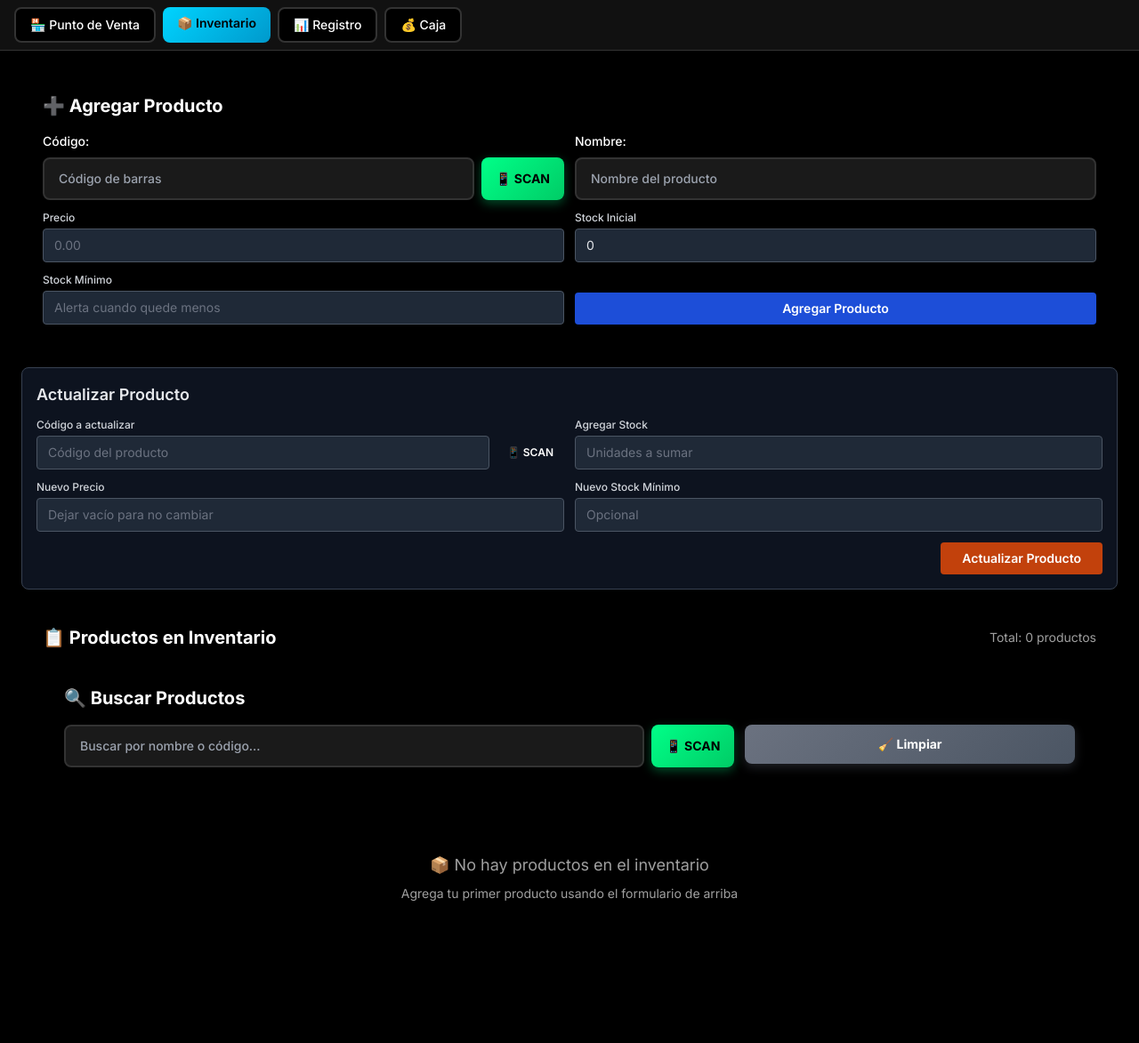
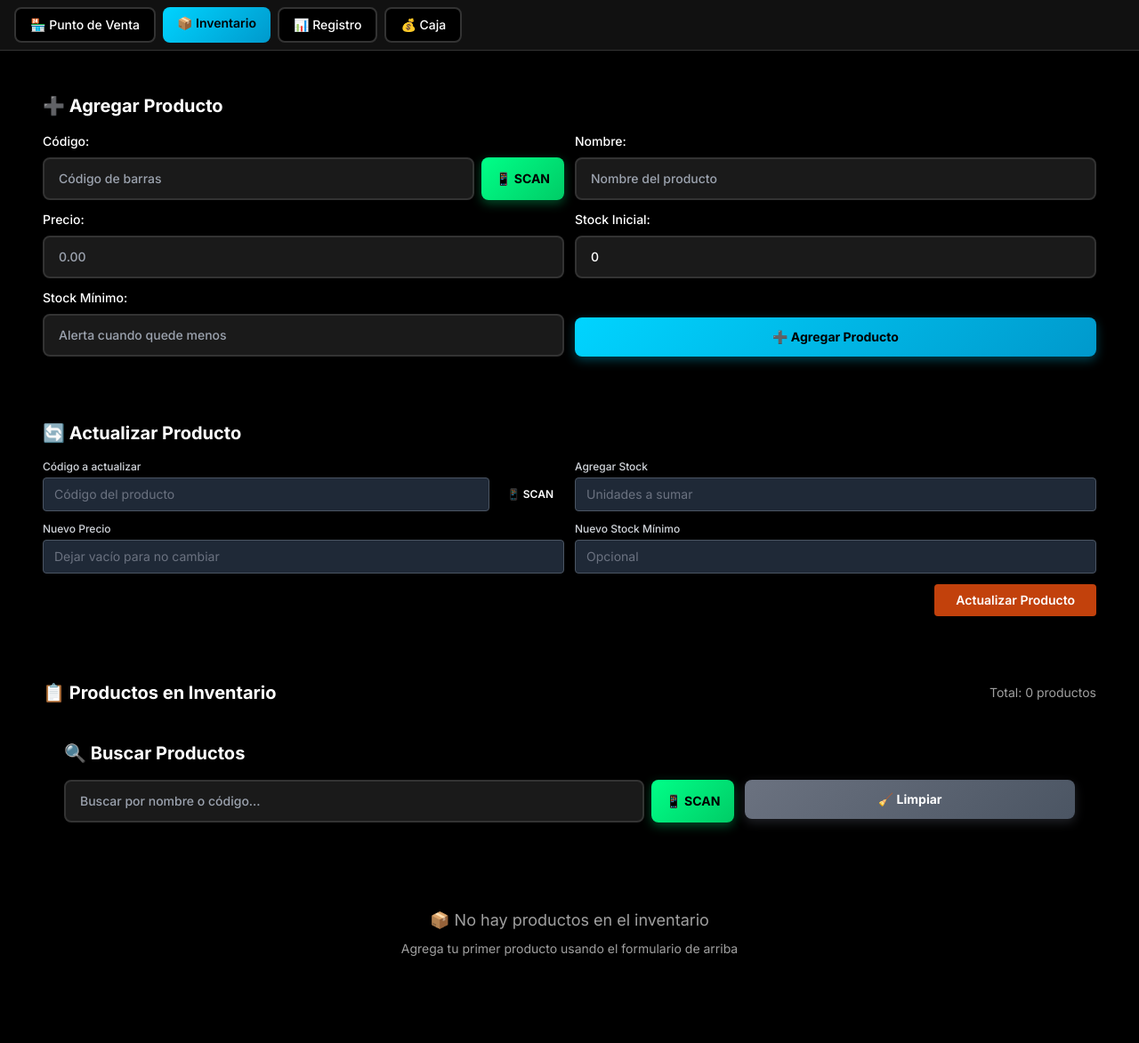
Before and after one commit to josesin1233/POS, a Django app: page /inventario/ in a window 1280 px wide. Shown: the part 41-1214 px from the top of the page at 89% size. Before the commit the page ends 1054 px from the top, so only its background shows below. Run offline with Django 5.2, Linux system fonts and the light colour scheme; the visitor is signed in with stand-in values (Sample User, id 1); data that the repository does not hold is empty; parts of the project's set-up code (start-up, migrations or seed data) failed here and were passed over; some libraries are stand-ins or nearby versions.

Commit message:
Continue inventory styling improvements
- Update form labels to use consistent styling with primary text color
- Improve input field styling with better padding and borders
- Enhance 'Add Product' button with gradient and hover effects
- Update 'Update Product' section to use cart-container styling
- Progress on complete inventory visual overhaul

🤖 Generated with [Claude Code](https://claude.ai/code)

Co-Authored-By: Claude <noreply@anthropic.com>

```diff
--- a/templates/inventario/inventario.html
+++ b/templates/inventario/inventario.html
@@ -315,15 +315,17 @@
         <!-- Segunda fila: Precio + Stock Inicial -->
         <div class="grid grid-cols-1 md:grid-cols-2 gap-3">
           <div>
-            <label class="block text-xs font-medium text-gray-300 mb-1">Precio</label>
+            <label class="block text-sm font-medium mb-2" style="color: var(--text-primary);">Precio:</label>
             <input type="number" id="nuevo-precio" required step="0.01" min="0"
-                   class="w-full px-3 py-2 bg-gray-800 border border-gray-600 rounded focus:border-blue-500 transition text-gray-200 text-sm placeholder-gray-500"
+                   class="w-full px-4 py-3 border-2 rounded-lg font-medium transition text-sm"
+                   style="background-color: var(--bg-tertiary); border-color: var(--border-color); color: var(--text-primary);"
                    placeholder="0.00">
           </div>
           <div>
-            <label class="block text-xs font-medium text-gray-300 mb-1">Stock Inicial</label>
+            <label class="block text-sm font-medium mb-2" style="color: var(--text-primary);">Stock Inicial:</label>
             <input type="number" id="nuevo-stock" min="0" step="1" value="0"
-                   class="w-full px-3 py-2 bg-gray-800 border border-gray-600 rounded focus:border-blue-500 transition text-gray-200 text-sm placeholder-gray-500"
+                   class="w-full px-4 py-3 border-2 rounded-lg font-medium transition text-sm"
+                   style="background-color: var(--bg-tertiary); border-color: var(--border-color); color: var(--text-primary);"
                    placeholder="Cantidad">
           </div>
         </div>
@@ -331,14 +333,16 @@
         <!-- Tercera fila: Stock Mínimo + Botón -->
         <div class="grid grid-cols-1 md:grid-cols-2 gap-3">
           <div>
-            <label class="block text-xs font-medium text-gray-300 mb-1">Stock Mínimo</label>
+            <label class="block text-sm font-medium mb-2" style="color: var(--text-primary);">Stock Mínimo:</label>
             <input type="number" id="nuevo-stock-minimo" min="0" step="1"
-                   class="w-full px-3 py-2 bg-gray-800 border border-gray-600 rounded focus:border-blue-500 transition text-gray-200 text-sm placeholder-gray-500"
+                   class="w-full px-4 py-3 border-2 rounded-lg font-medium transition text-sm"
+                   style="background-color: var(--bg-tertiary); border-color: var(--border-color); color: var(--text-primary);"
                    placeholder="Alerta cuando quede menos">
           </div>
           <div class="flex items-end">
-            <button type="submit" class="w-full py-2 px-4 bg-blue-700 hover:bg-blue-600 rounded font-semibold text-sm transition">
-              Agregar Producto
+            <button type="submit" class="w-full py-3 px-4 rounded-lg font-bold text-sm transition-all hover:scale-105"
+                    style="background: linear-gradient(135deg, var(--accent-blue), #0099cc); color: #000000; border: none; box-shadow: 0 4px 12px rgba(0, 212, 255, 0.3);">
+              ➕ Agregar Producto
             </button>
           </div>
         </div>
@@ -346,8 +350,8 @@
     </div>
 
     <!-- Actualizar Producto Existente -->
-    <div class="bg-gray-900/80 border border-gray-700 rounded-lg shadow p-4 mb-4">
-      <h2 class="text-lg font-semibold text-gray-200 mb-3">Actualizar Producto</h2>
+    <div class="cart-container rounded-xl shadow-lg p-6 mb-6">
+      <h2 class="text-xl font-bold mb-4" style="color: var(--text-primary);">🔄 Actualizar Producto</h2>
 
       <form id="form-actualizar-producto" class="space-y-3">
         <!-- Primera fila: Código + Agregar Stock -->
```
